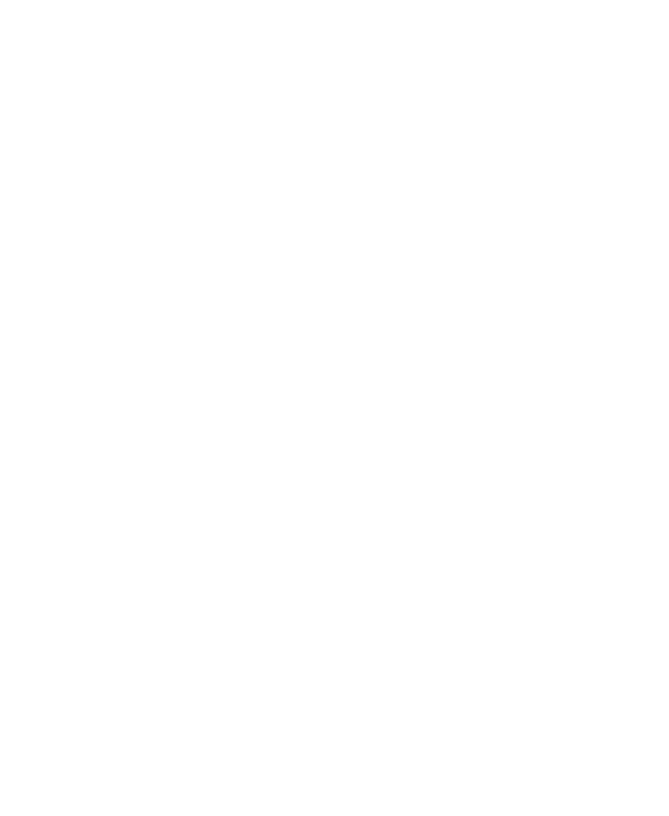
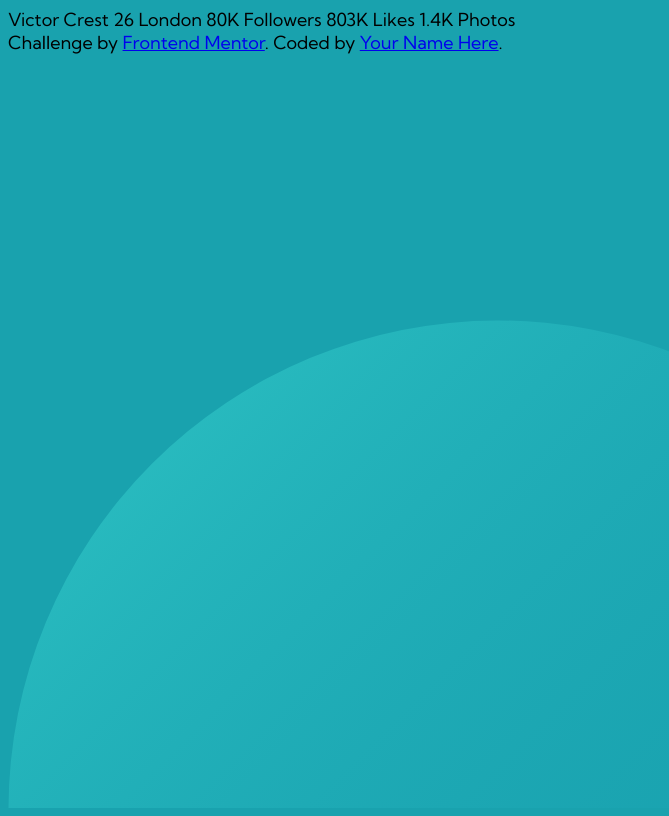
Before and after one commit to KlaudiaPrzyludzka/Frontend-challange1, a plain HTML site: page challange 1/index.html in a window 1280 px wide. Shown: the whole page, without its empty margins (0-669 px from the left). Drawn offline with Linux system fonts and the light colour scheme.

Commit message:
in progress

```diff
--- a/challange 1/index.html
+++ b/challange 1/index.html
@@ -1,13 +1,38 @@
 <!DOCTYPE html>
-<html lang="pl">
+<html lang="en">
 <head>
-    <meta charset="UTF-8">
-    <meta name="viewport" content="width=device-width, initial-scale=1.0">
-    <title>Card</title>
-    <link rel="shortcut icon" href="/challange 1/images/favicon-32x32.png" />
+  <meta charset="UTF-8">
+  <meta name="viewport" content="width=device-width, initial-scale=1.0"> <!-- displays site properly based on user's device -->
+  <link rel="shortcut icon" type="image/png" sizes="32x32" href="./images/favicon-32x32.png">
+  <link rel="preconnect" href="https://fonts.gstatic.com">
+  <link href="https://fonts.googleapis.com/css2?family=Kumbh+Sans:wght@400;700&display=swap" rel="stylesheet">
+  <title>Frontend Mentor | Profile card component</title>
+  <link rel="stylesheet" href="/style.css">
+
+  <!-- Feel free to remove these styles or customise in your own stylesheet 👍 -->
 
 </head>
 <body>
+  <div class="circle1">
+    <div class="circle2">
+    Victor Crest
+    26
+    London
 
+    80K
+    Followers
+
+    803K
+    Likes
+
+    1.4K
+    Photos
+    <div class="attribution">
+      Challenge by <a href="https://www.frontendmentor.io?ref=challenge" target="_blank">Frontend Mentor</a>.
+      Coded by <a href="#">Your Name Here</a>.
+    </div>
+
+  </div>
+  </div>
 </body>
 </html>
--- a/challange 1/style.css
+++ b/challange 1/style.css
@@ -0,0 +1,13 @@
+body {
+    background-color: hsl(185, 75%, 39%);
+    font-size: 18px;
+    font-family: kumbh sans;
+}
+
+.circle1 {
+    width: 100vw;
+    height: 100vh;
+    background-image: url(images/bg-pattern-bottom.svg);
+    background-repeat: no-repeat;
+    background-position: left -175%;
+}
```
Also changed, not shown: challange 1/index1.html (added, +16 -0 lines), 1 other file.
